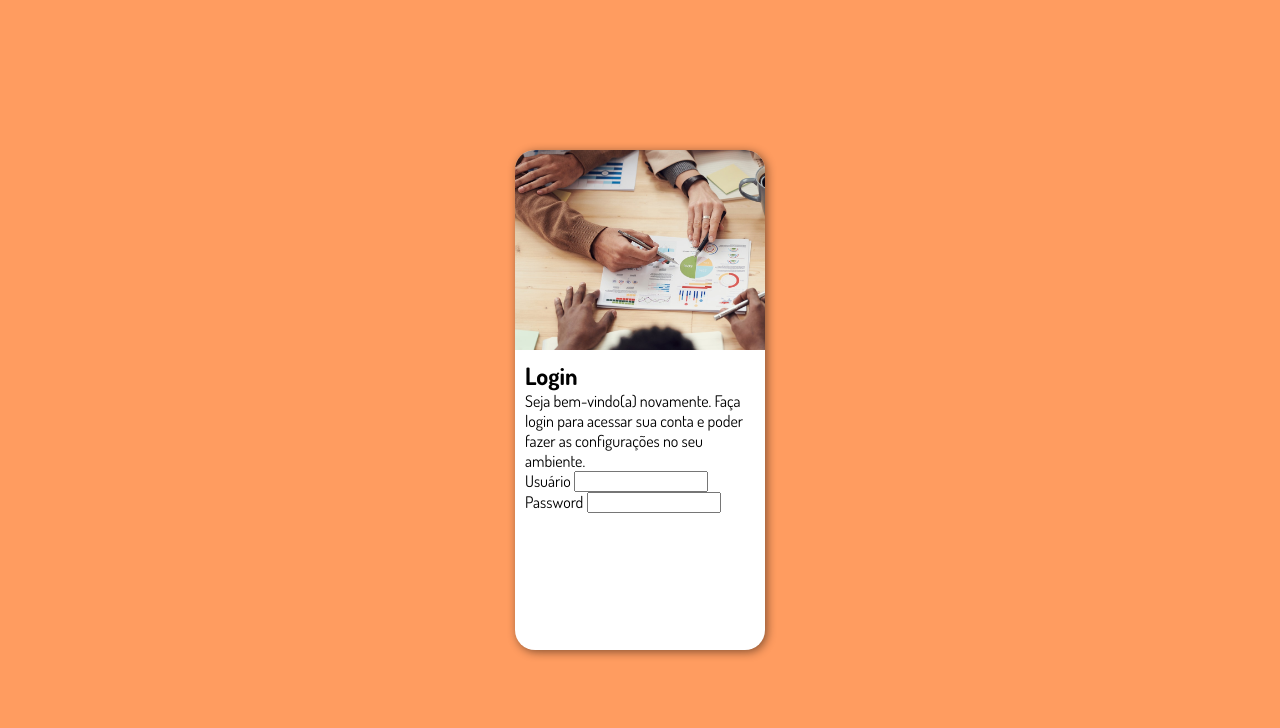
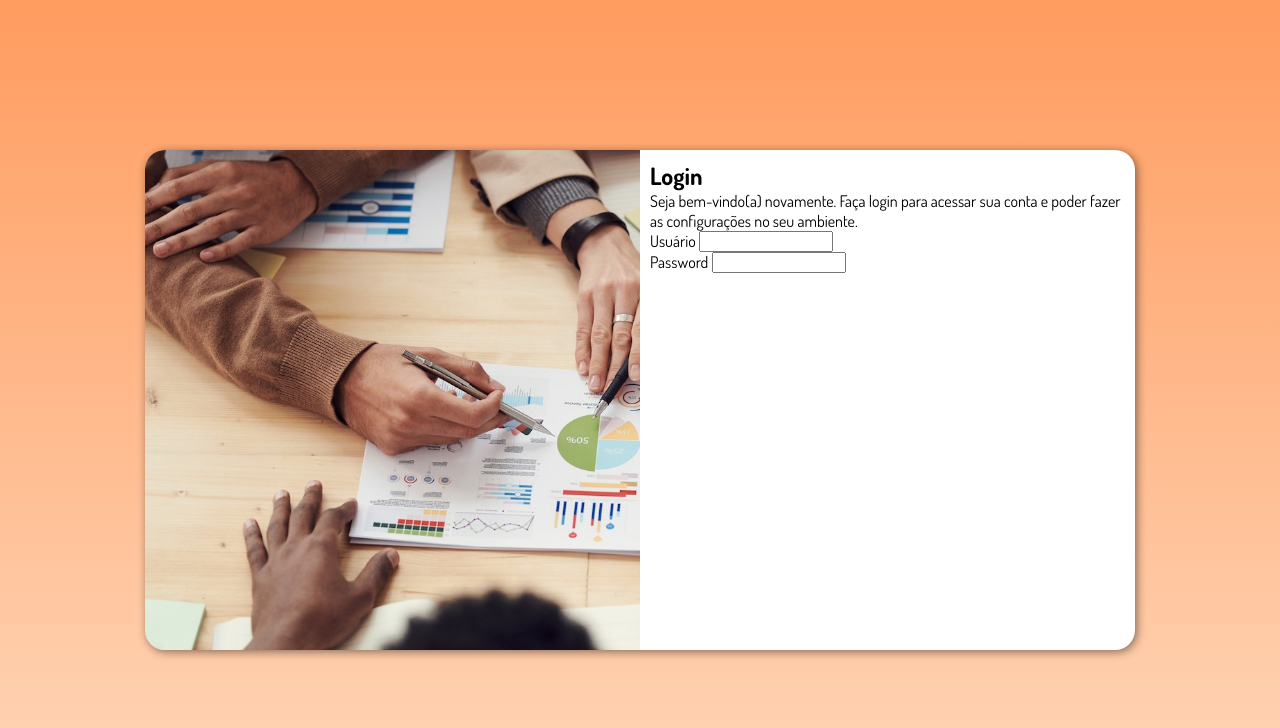
Before and after one commit to marcusvinicius-dev/projeto-login, a plain HTML site: page index.html in a window 1280 px wide. Drawn offline with Linux system fonts and the light colour scheme.

Commit message:
media query projeto login

```diff
--- a/estilos/media-query.css
+++ b/estilos/media-query.css
@@ -3,15 +3,44 @@
 
 
 @media screen and (min-width: 768px) and (max-width: 992px){
+    main{
+        background-image: linear-gradient(to top, #ffd6b8, #ff9c60);
+    }
+
     #box-login{
-        width: 90vw;
+        width: 80vw;
     }
 
     .imagem{
         float: left;
+        width: 30%;
+        height: 100%;
     }
 
     .formulario{
         float: right;
+        width: 70%;
+
     }
 }
+
+@media screen and (min-width: 992px){
+    main{
+        background-image: linear-gradient(to top, #ffd6b8, #ff9c60);
+    }
+
+    #box-login{
+        width: 990px;
+    }
+
+    .imagem{
+        float: left;
+        width: 50%;
+        height: 100%;
+    }
+
+    .formulario{
+        float: right;
+        width: 50%;
+    }
+}
--- a/estilos/style.css
+++ b/estilos/style.css
@@ -38,6 +38,10 @@ main{
     border-radius: 20px;
     overflow: hidden;
     box-shadow: 2px 2px 10px #0000007a;
+
+    transition: width 1s, height 1s;
+    transition-timing-function: ease;
+
 }
 
 .imagem{
```
